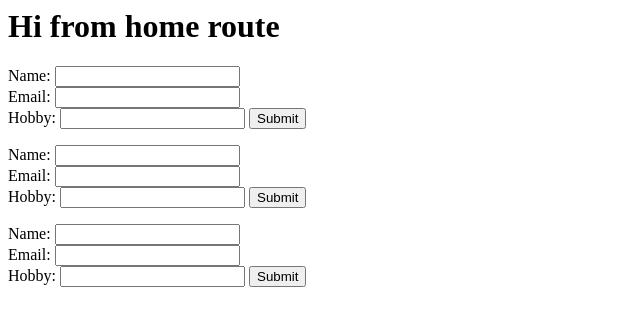
After one commit to hrmiitm/Jan26-Mad1-Bootcamp1, a Flask app: template templates/home.html in a window 1280 px wide. The commit adds this page. Shown: the top 326 px of the page, without its empty margins (0-640 px from the left). Run offline with Flask 3, Linux system fonts and the light colour scheme; the template is opened without the code that fills it, so the values that code supplies are empty.

Commit message:
template include

```diff
--- a/app.py
+++ b/app.py
@@ -5,7 +5,7 @@ app = Flask(__name__)
 
 @app.route('/')
 def home():
-    return '<h1>Hi from home route</h1>'
+    return render_template('home.html')
 
 @app.route('/about')
 def aboutmyself():
@@ -15,6 +15,5 @@ def aboutmyself():
 
     return render_template('about.html', name=name, email=email, hobby=hobby)
 
-
 if __name__ == '__main__':
     app.run(debug=True)
--- /dev/null
+++ b/templates/components/nameform.html
@@ -0,0 +1,12 @@
+<form action="/about" method="GET">
+    Name:
+    <input name="name" type="text" id="myname">
+    <br>
+    Email:
+    <input name="email" type="text" id="myemail">
+    <br>
+    Hobby:
+    <input name="hobby" type="text" id="myhobby">
+
+    <button type="submit">Submit</button>
+</form>
--- /dev/null
+++ b/templates/home.html
@@ -0,0 +1,6 @@
+
+<h1>Hi from home route</h1>
+
+{% include './components/nameform.html'   %}
+{% include './components/nameform.html'   %}
+{% include './components/nameform.html'   %}
```
Also changed, not shown: templates/about.html (line endings or trailing spaces).
